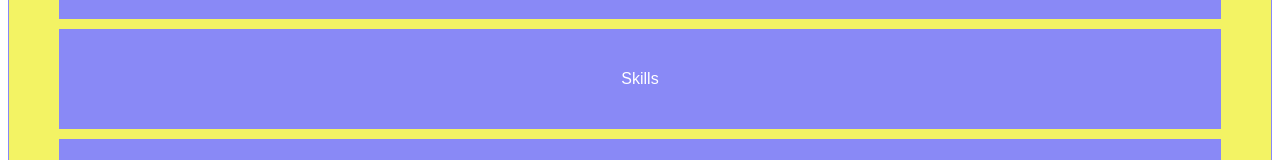
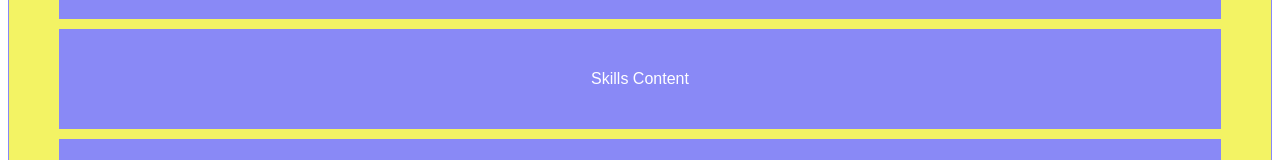
Before and after one commit to Buffden/angular-project, an Angular app: page / in a window 1280 px wide. Shown: the part 212-372 px from the top of the page. Built offline with nearby package versions, Linux system fonts and the light colour scheme.

Commit message:
updated skills

```diff
--- a/src/app/skills/skills.component.html
+++ b/src/app/skills/skills.component.html
@@ -1 +1 @@
-<p>Skills</p>
+<p>Skills Content</p>
```
